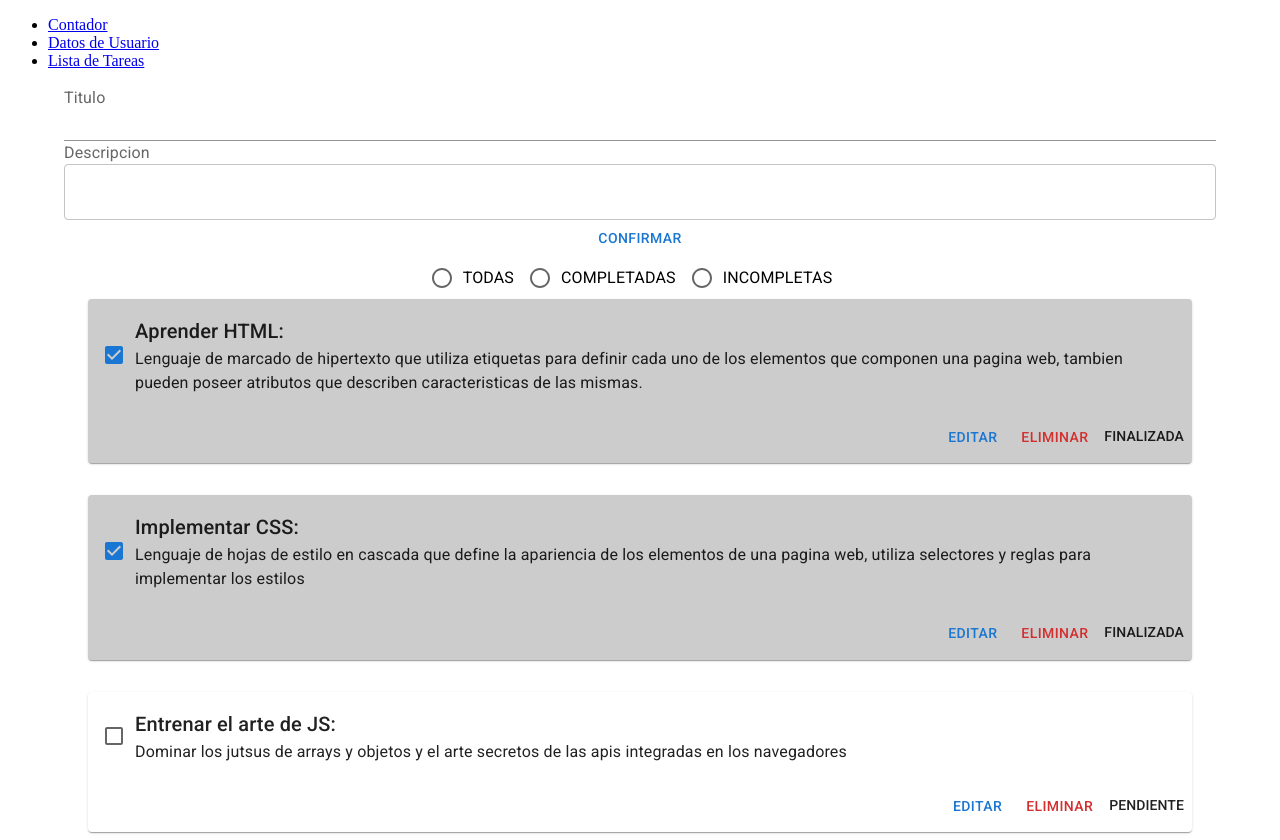
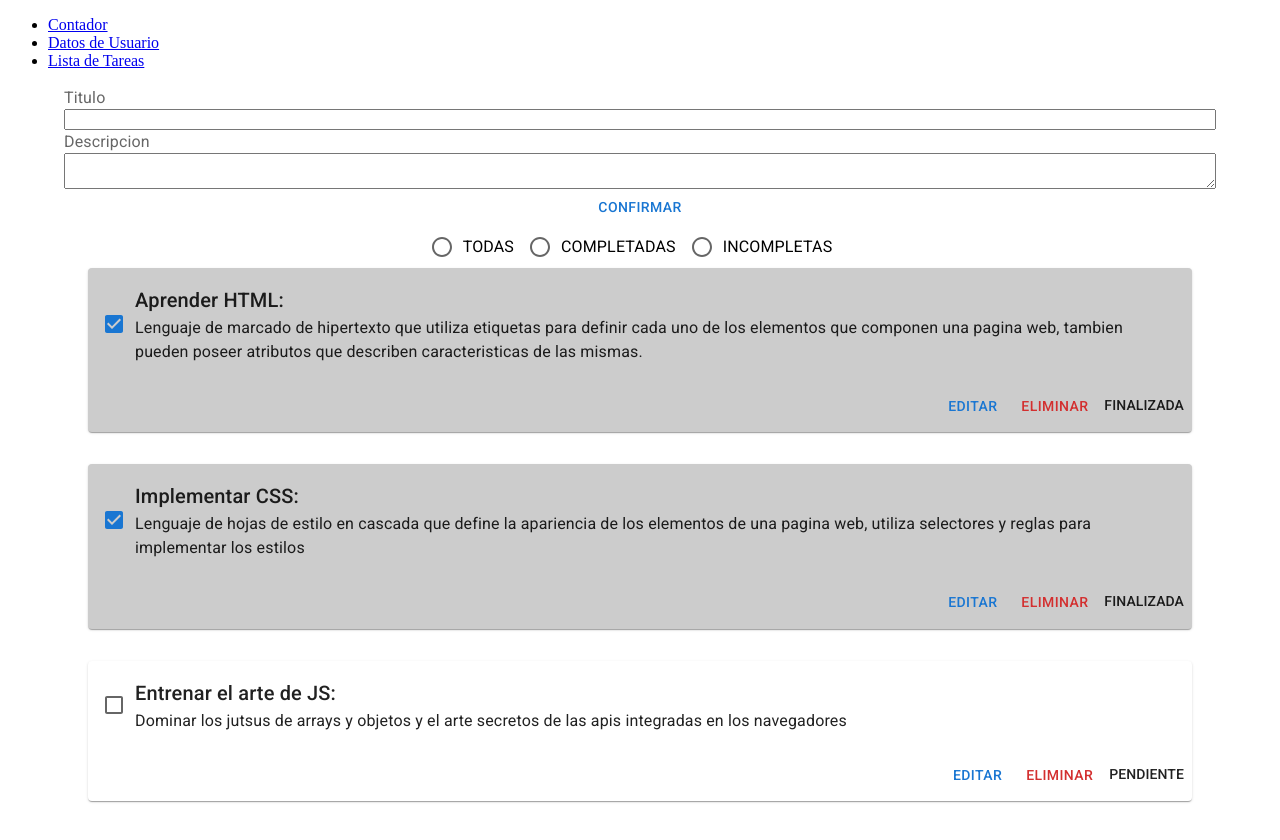
Before and after one commit to fpescar-lxv14/reactjs, a React (Vite) app: page /todos in a window 1280 px wide. After the commit the page ends 809 px from the top, so only its background shows below. Built offline with nearby package versions, Linux system fonts and the light colour scheme.

Commit message:
implementar estado y efecto en formulario de tareas

```diff
--- a/src/components/Todos/TodoForm.jsx
+++ b/src/components/Todos/TodoForm.jsx
@@ -1,21 +1,28 @@
+import { useEffect, useState } from "react";
+import { useSelector } from "react-redux";
 import { useTodo } from "./useTodo";
 import { Button, FormGroup, Input, InputLabel, TextField } from "@mui/material"
 export default function TodoForm() {
     const { get, handleSubmit } = useTodo()
+    const [val, setVal] = useState({title: "", description: ""})
+    const { current } = useSelector(s => s.todos)
+    useEffect(() => { setVal({
+        title: get('title') ?? "",
+        description: get('description') ?? ""
+    })}, [current])
     return (
     <form onSubmit={handleSubmit}>
         <FormGroup>
             <InputLabel htmlFor="title">Titulo</InputLabel>
-            <Input id="title"
+            <input id="title"
                 name="title"
-                defaultValue={get("title")}
+                defaultValue={val.title}
                 required={true}/>
             <InputLabel htmlFor="description">Descripcion</InputLabel>
-            <TextField id="description"
+            <textarea id="description"
                 name="description"
-                defaultValue={get("description")}
-                required={true}>
-            </TextField>
+                defaultValue={val.description}
+                required={true}></textarea>
             <Button type="submit">confirmar</Button>
         </FormGroup>
     </form>
--- a/src/components/Todos/useTodo.jsx
+++ b/src/components/Todos/useTodo.jsx
@@ -13,10 +13,9 @@ export function useTodo () {
             data.completed = 0
             dispatch(addTodo(data))
         }
-        else {
-            dispatch(editTodo({id: current, ...data}))
-            dispatch(setCurrent(null))
-        }
+        else dispatch(editTodo({id: current, ...data}))
+
+        dispatch(setCurrent(null))
         e.target.reset();
     }
     const get = (key) => current ? todos.find(item => current === item.id)[key] : undefined
```
